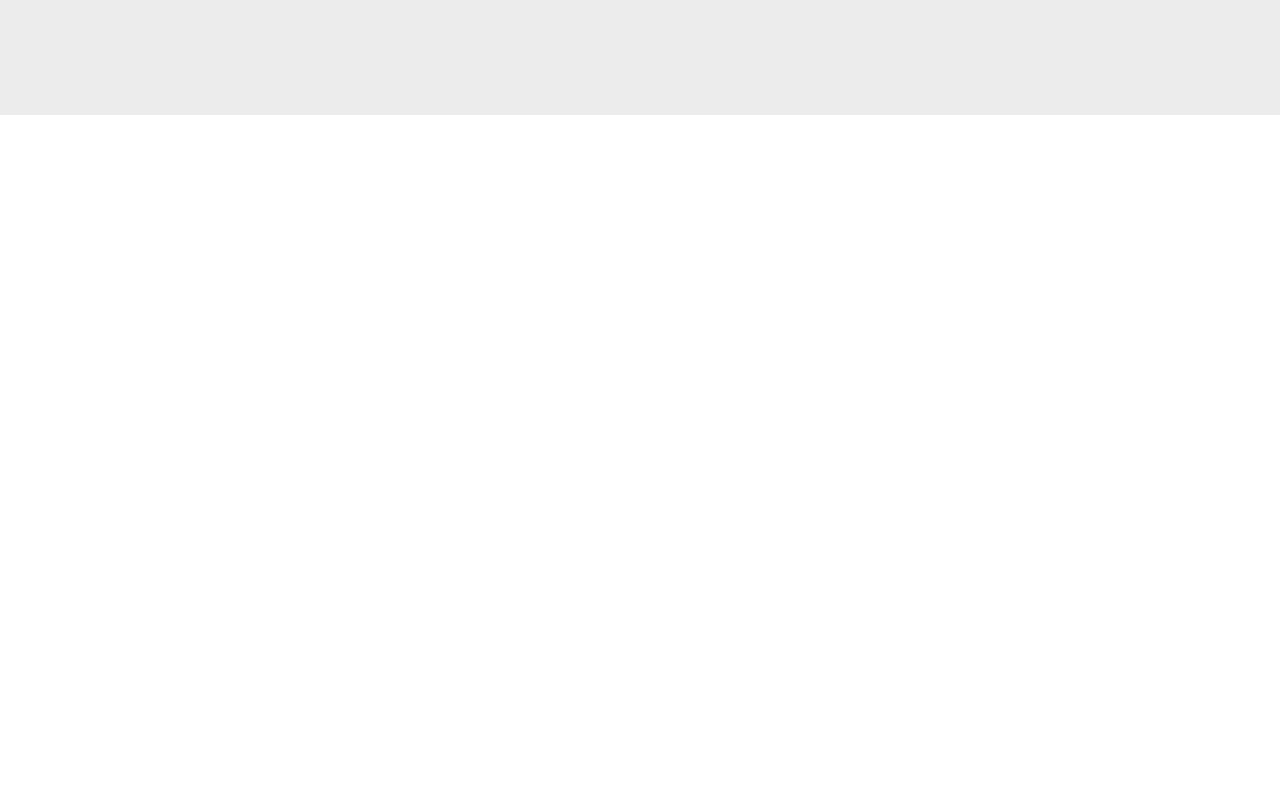
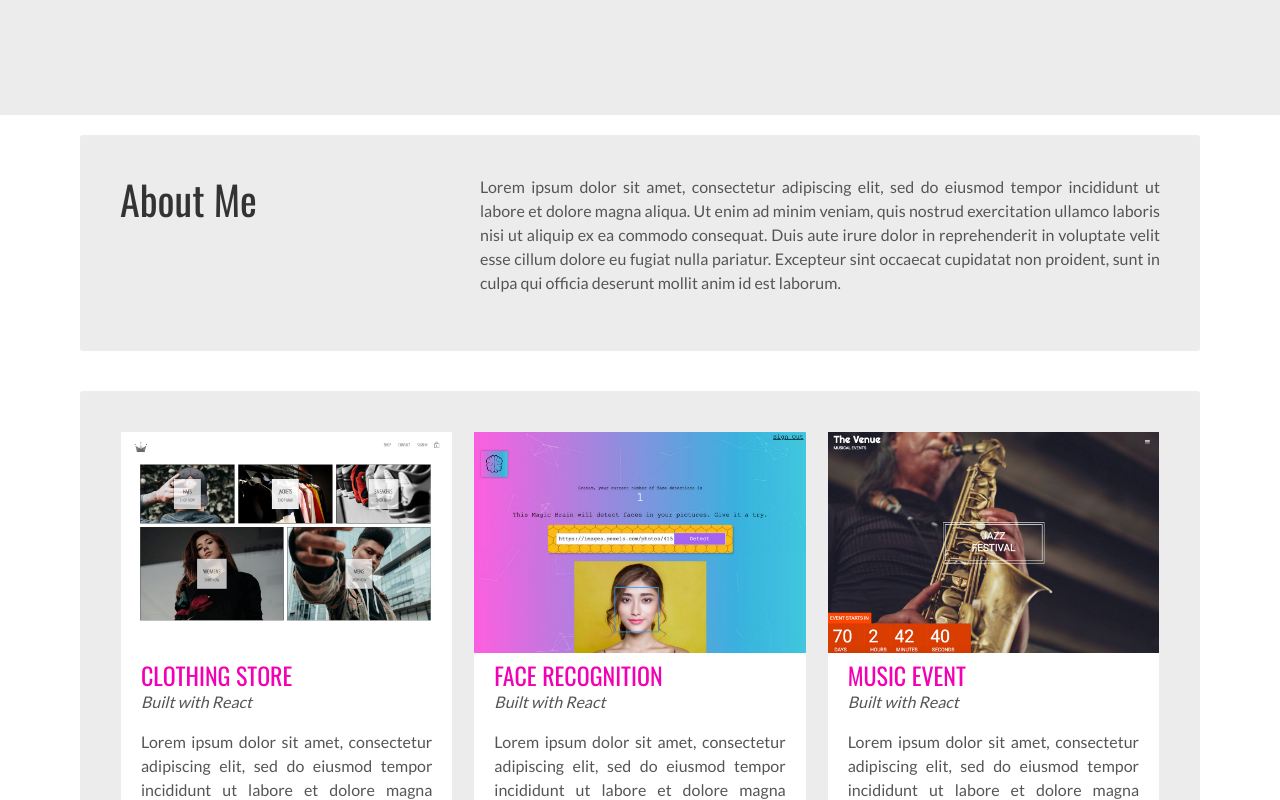
Before and after one commit to grahamcottridge/gc-portfolio, a React (Create React App) app: page / in a window 1280 px wide. Shown: the part 740-1540 px from the top of the page. Before the commit the page ends 855 px from the top, so only its background shows below. Built offline with nearby package versions, Linux system fonts and the light colour scheme.

Commit message:
Redesign card component

```diff
--- a/src/components/about/about.component.jsx
+++ b/src/components/about/about.component.jsx
@@ -6,9 +6,8 @@ import "./about.styles.scss";
 
 const About = () => (
   <div className="about-container">
-    <div className="image">
-      <img src={image} alt="profile" />
-    </div>
+    <h1>About Me</h1>
+
     <p>
       Lorem ipsum dolor sit amet, consectetur adipiscing elit, sed do eiusmod
       tempor incididunt ut labore et dolore magna aliqua. Ut enim ad minim
@@ -22,3 +21,7 @@ const About = () => (
 );
 
 export default About;
+
+// <div className="image">
+// <img src={image} alt="profile" />
+// </div>
--- a/src/components/about/about.styles.scss
+++ b/src/components/about/about.styles.scss
@@ -1,6 +1,7 @@
 .about-container {
   display: grid;
-  grid-template-columns: repeat(auto-fit, minmax(200px, 1fr));
+  grid-template-columns: 1fr 2fr;
+  // grid-template-columns: repeat(auto-fit, minmax(200px, 1fr));
   grid-gap: 20px;
 
   .image {
--- a/src/components/card/card.component.jsx
+++ b/src/components/card/card.component.jsx
@@ -4,13 +4,14 @@ import "./card.styles.scss";
 
 const Card = props => {
   return (
-    <div className="card-new">
-      <div className="title" id={props.id}>
-        <h2 id={props.goto}>{props.title}</h2>
-        {props.children}
-      </div>
+    <div>
+      <div className="card-new">{props.children}</div>
     </div>
   );
 };
 
 export default Card;
+
+// <div className="title" id={props.id}>
+//       <h2 id={props.goto}>{props.title}</h2>
+//
--- a/src/pages/about/aboutpage.component.jsx
+++ b/src/pages/about/aboutpage.component.jsx
@@ -7,7 +7,7 @@ import Fade from "react-reveal/Fade";
 
 const AboutPage = () => (
   <div>
-    <Fade center>
+    <Fade clear>
       <Card goto="about" title="About me">
         <About />
       </Card>
--- a/src/pages/home/homepage.component.jsx
+++ b/src/pages/home/homepage.component.jsx
@@ -1,12 +1,22 @@
 import React from "react";
 
 import Header from "../../components/header/header.component";
+
+import AboutPage from "../../pages/about/aboutpage.component";
+import ProjectsPage from "../../pages/projects/projectspage.component";
+
+import Card from "../../components/card/card.component";
+import About from "../../components/about/about.component";
+import Projects from "../../components/projects/projects.component";
+import Fade from "react-reveal/Fade";
 
 import "./homepage.styles.scss";
 
 const HomePage = () => (
   <div className="homepage">
     <Header />
+    <AboutPage />
+    <ProjectsPage />>
   </div>
 );
 
--- a/src/pages/projects/projectspage.component.jsx
+++ b/src/pages/projects/projectspage.component.jsx
@@ -4,10 +4,11 @@ import Card from "../../components/card/card.component";
 import Projects from "../../components/projects/projects.component";
 
 import Fade from "react-reveal/Fade";
+import Slide from "react-reveal/Slide";
 
 const ProjectsPage = () => (
   <div>
-    <Fade center>
+    <Fade clear>
       <Card goto="projects" title="Projects">
         <Projects />
       </Card>
```
